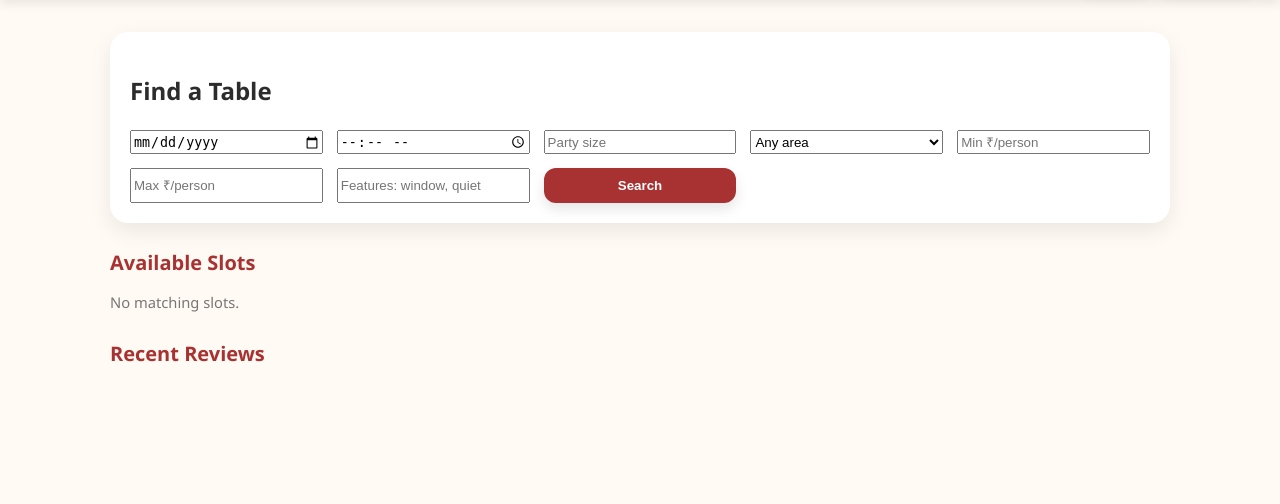
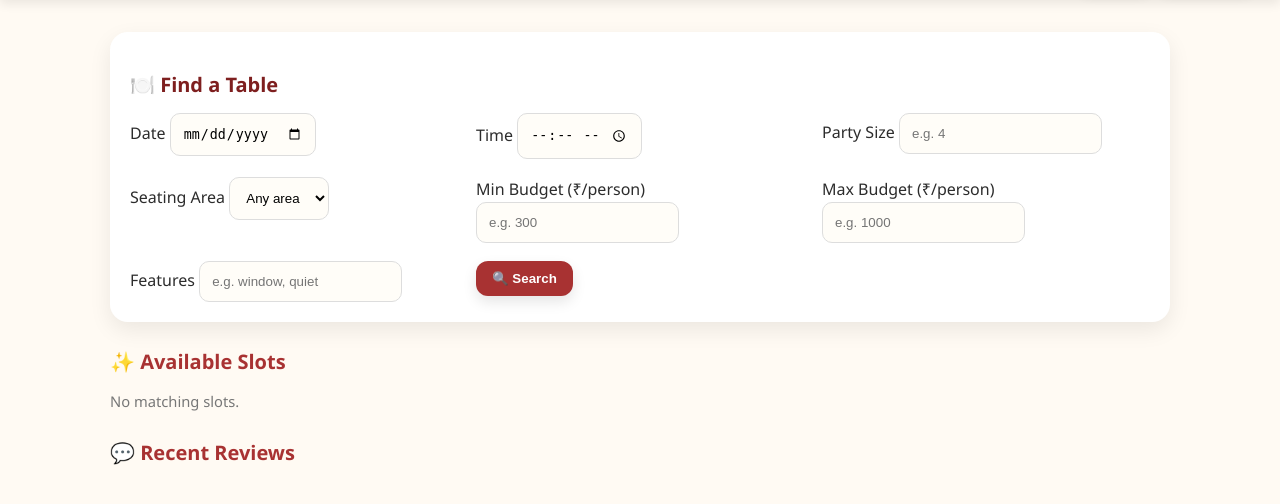
Before and after one commit to Nidhishree-S-P/restaurant-reservation, a Flask app: page / in a window 1280 px wide. Shown: the part 63-567 px from the top of the page. Run offline with Flask 3, Linux system fonts and the light colour scheme; data that the repository does not hold is empty.

Commit message:
Update index.html

```diff
--- a/backend/templates/index.html
+++ b/backend/templates/index.html
@@ -21,30 +21,73 @@
 
 {% extends "base.html" %}
 {% block content %}
+
+<!-- Reservation Filters -->
 <div class="filters card pop">
-  <h2>Find a Table</h2>
-  <div class="grid">
+  <h2 class="card-title">🍽️ Find a Table</h2>
+  <div class="form grid-2">
+
+    <div class="form-group">
+      <label for="f-date">Date</label>
       <input id="f-date" type="date"/>
+    </div>
+
+    <div class="form-group">
+      <label for="f-time">Time</label>
       <input id="f-time" type="time"/>
-    <input id="f-size" type="number" min="1" placeholder="Party size"/>
+    </div>
+
+    <div class="form-group">
+      <label for="f-size">Party Size</label>
+      <input id="f-size" type="number" min="1" placeholder="e.g. 4"/>
+    </div>
+
+    <div class="form-group">
+      <label for="f-area">Seating Area</label>
       <select id="f-area">
         <option value="">Any area</option>
-      <option>indoor</option><option>outdoor</option><option>private</option>
+        <option>Indoor</option>
+        <option>Outdoor</option>
+        <option>Private</option>
       </select>
-    <input id="f-min" type="number" min="0" placeholder="Min ₹/person"/>
-    <input id="f-max" type="number" min="0" placeholder="Max ₹/person"/>
-    <input id="f-features" placeholder="Features: window, quiet"/>
-    <button class="btn" id="btn-search">Search</button>
+    </div>
+
+    <div class="form-group">
+      <label for="f-min">Min Budget (₹/person)</label>
+      <input id="f-min" type="number" min="0" placeholder="e.g. 300"/>
+    </div>
+
+    <div class="form-group">
+      <label for="f-max">Max Budget (₹/person)</label>
+      <input id="f-max" type="number" min="0" placeholder="e.g. 1000"/>
+    </div>
+
+    <div class="form-group full-width">
+      <label for="f-features">Features</label>
+      <input id="f-features" placeholder="e.g. window, quiet"/>
+    </div>
+
+    <!-- <div class="form-group full-width" style="text-align: right;">
+      <button class="btn" id="btn-search">🔍 Search</button>
+    </div> -->
+    <div class="form-group btn-wrapper">
+      <button class="btn full-btn" id="btn-search">🔍 Search</button>
+    </div>
   </div>
 </div>
 
-<h2 class="section">Available Slots</h2>
+<!-- Available Slots -->
+<h2 class="section">✨ Available Slots</h2>
 <div id="slots" class="cards"></div>
 
-{% if user %}
+<!-- Review Form -->
+<!-- {% if user %}
 <div class="card pop">
-  <h3>Leave a Review</h3>
-  <div class="grid">
+  <h3 class="card-title">📝 Leave a Review</h3>
+  <div class="form grid-2">
+
+    <div class="form-group">
+      <label for="rev-rating">Rating</label>
       <select id="rev-rating">
         <option value="5">★★★★★</option>
         <option value="4">★★★★☆</option>
@@ -52,12 +95,53 @@
         <option value="2">★★☆☆☆</option>
         <option value="1">★☆☆☆☆</option>
       </select>
-    <input id="rev-comment" placeholder="Your comments" />
+    </div>
+
+    <div class="form-group full-width">
+      <label for="rev-comment">Comment</label>
+      <input id="rev-comment" placeholder="Your comments"/>
+    </div>
+
+    <div class="form-group full-width" style="text-align: right;">
       <button class="btn" id="btn-review">Submit</button>
     </div>
   </div>
+</div>
+{% endif %} -->
+
+{% if user %}
+<section class="section">
+  <div class="card pop">
+    <h3 class="card-title">📝Leave a Review</h3>
+    <div class="form grid-2">
+
+      <div class="form-group">
+        <label for="rev-rating">Rating</label>
+        <select id="rev-rating">
+          <option value="5">★★★★★</option>
+          <option value="4">★★★★☆</option>
+          <option value="3">★★★☆☆</option>
+          <option value="2">★★☆☆☆</option>
+          <option value="1">★☆☆☆☆</option>
+        </select>
+      </div>
+
+      <div class="form-group full-width">
+        <label for="rev-comment">Comment</label>
+        <input id="rev-comment" placeholder="Your comments"/>
+      </div>
+
+      <div class="form-group full-width" style="text-align: right;">
+        <button class="btn" id="btn-review">Submit</button>
+      </div>
+
+    </div>
+  </div>
+</section>
 {% endif %}
 
-<h2 class="section">Recent Reviews</h2>
+<!-- Reviews -->
+<h2 class="section">💬 Recent Reviews</h2>
 <div id="reviews" class="reviews"></div>
+
 {% endblock %}
```
Lines whose indentation alone changed are shown as unchanged.
